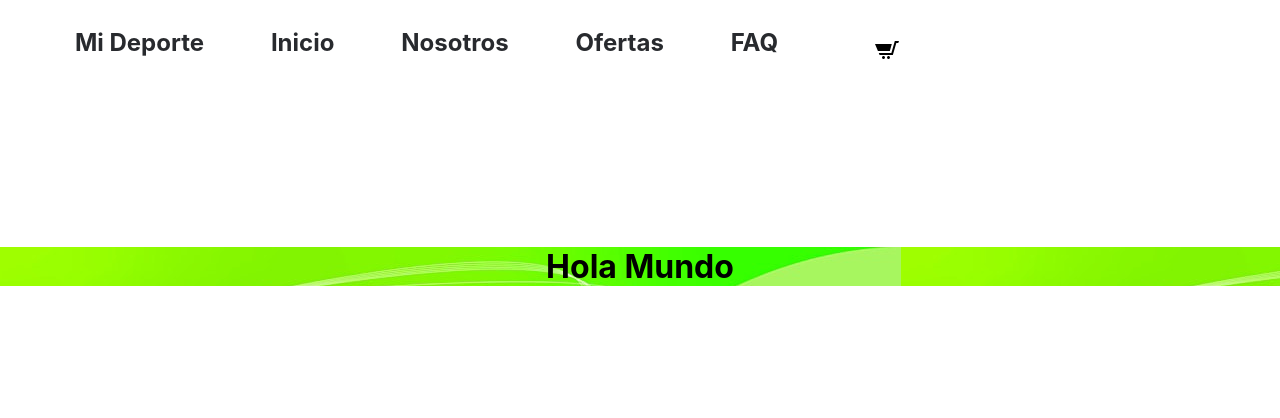
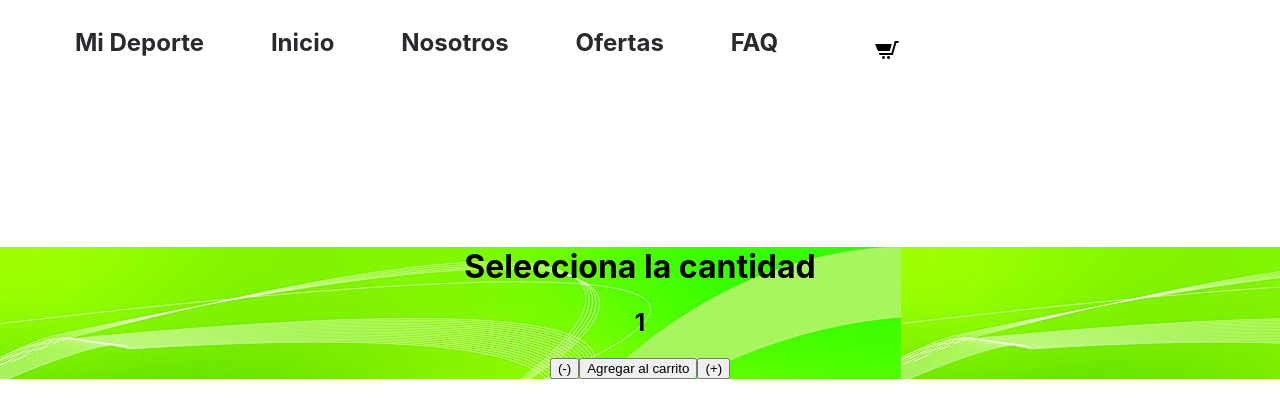
Before and after one commit to RodrigoCaceres95/tiendaDeDeportes, a React app in the folder tiendadedeportes-app/: page / in a window 1280 px wide. Shown: the top 418 px of the page. Built offline with nearby package versions, Linux system fonts and the light colour scheme.

Commit message:
boton contador

```diff
--- a/tiendadedeportes-app/src/App.js
+++ b/tiendadedeportes-app/src/App.js
@@ -20,7 +20,7 @@ function App() {
   return (
     <div className="App">
       <NavBar></NavBar>
-      <Greeting name="Mundo"></Greeting>
+      <Greeting name="cantidad"></Greeting>
       {/* <Class  name="TEST"></Class>
       <Function></Function>
       <List></List> */}
--- a/tiendadedeportes-app/src/components/itemListContainer.js
+++ b/tiendadedeportes-app/src/components/itemListContainer.js
@@ -1,12 +1,15 @@
 import React from "react";
+import itemCount from "./itemcount";
 import imgFondo from '../img/background.jpg'
+import ItemCount from "./itemcount";
 function Greeting (props) {
     return(
         <div
         style={{
             backgroundImage:`url(${imgFondo})`
         }}>
-            <h1>Hola {props.name}</h1>
+            <h1>Selecciona la {props.name}</h1>
+            <ItemCount />
         </div>
     )
 }
--- /dev/null
+++ b/tiendadedeportes-app/src/components/itemcount.js
@@ -0,0 +1,17 @@
+import React, { useState } from 'react';
+import styled from 'styled-components';
+
+ function ItemCount(){
+    const initial = 1
+    const [onAdd, setCount] = useState(initial)
+    const stock = 23
+    return(
+        <div>
+            <h2>{onAdd}</h2>
+                <button onClick={()=> {if(onAdd > initial){setCount(onAdd-1)}}}>(-)</button>
+                <button>Agregar al carrito</button>
+                <button onClick={()=>{if(onAdd < stock)setCount(onAdd+1)}}>(+)</button>
+        </div>
+    )
+}
+ export default ItemCount
```
